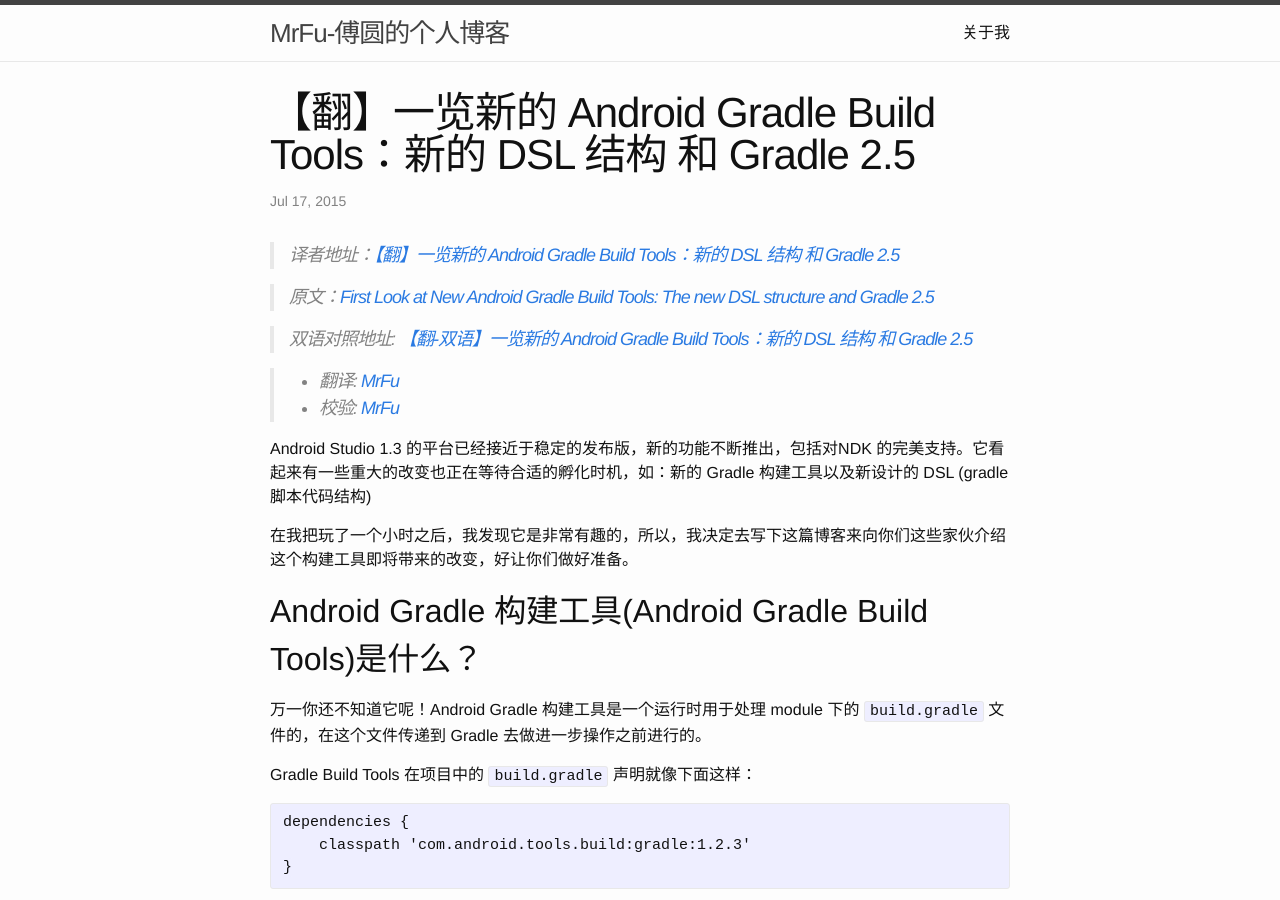
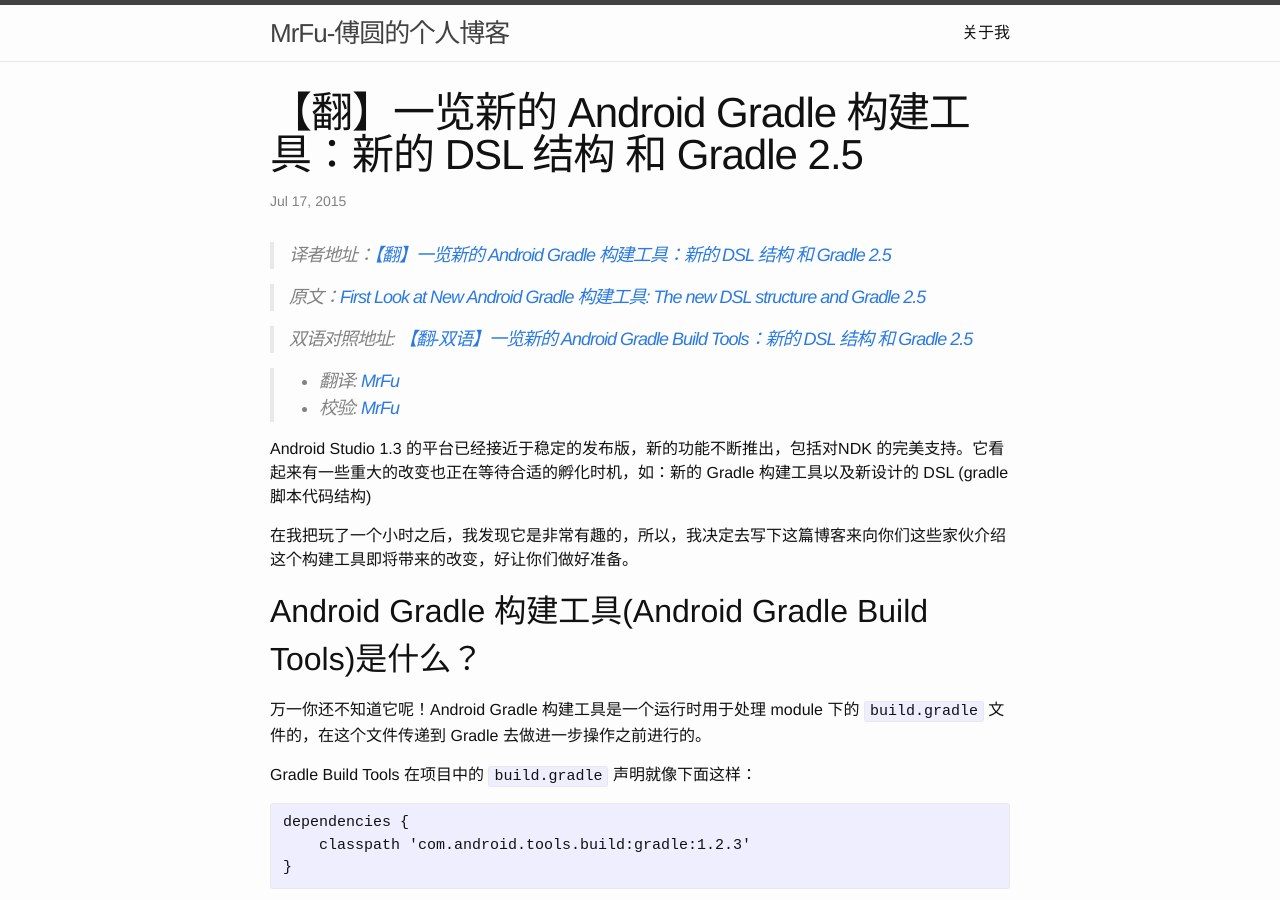
Before and after one commit to MrFuFuFu/mrfufufu.github.io, a Jekyll site: the page built from _posts/2015-07-17-New_Android_Gradle Build_Tools.markdown, in a window 1280 px wide and 900 px high. Built offline with Jekyll 4.4.1, drawn with Linux system fonts in a browser that asks for light colours; Markdown is read by kramdown in place of the engine named in the settings.

Commit message:
add blog new gradle build tools

```diff
--- a/_posts/2015-07-17-New_Android_Gradle Build_Tools.markdown
+++ b/_posts/2015-07-17-New_Android_Gradle Build_Tools.markdown
@@ -1,14 +1,14 @@
 ---
 layout: post
-title:  【翻】一览新的 Android Gradle Build Tools：新的 DSL 结构 和 Gradle 2.5
+title:  【翻】一览新的 Android Gradle 构建工具：新的 DSL 结构 和 Gradle 2.5
 date:   2015-07-17 21:27:00
 categories: Android
 ---
 
 
-> 译者地址：[【翻】一览新的 Android Gradle Build Tools：新的 DSL 结构 和 Gradle 2.5](http://mrfufufu.github.io/android/2015/07/17/New_Android_Gradle%20Build_Tools.html)
+> 译者地址：[【翻】一览新的 Android Gradle 构建工具：新的 DSL 结构 和 Gradle 2.5](http://mrfufufu.github.io/android/2015/07/17/New_Android_Gradle%20Build_Tools.html)
 
-> 原文：[First Look at New Android Gradle Build Tools: The new DSL structure and Gradle 2.5](http://inthecheesefactory.com/blog/new-gradle-build-tools-with-gradle-2.5/en)
+> 原文：[First Look at New Android Gradle 构建工具: The new DSL structure and Gradle 2.5](http://inthecheesefactory.com/blog/new-gradle-build-tools-with-gradle-2.5/en)
 
 > 双语对照地址: [【翻-双语】一览新的 Android Gradle Build Tools：新的 DSL 结构 和 Gradle 2.5](http://mrfufufu.github.io/english/2015/07/17/Translate_New_Android_Gradle_Build_Tools.html)
 
--- a/_posts/2015-07-17-Translate_New_Android_Gradle_Build_Tools.markdown
+++ b/_posts/2015-07-17-Translate_New_Android_Gradle_Build_Tools.markdown
@@ -1,15 +1,15 @@
 ---
 layout: post
-title:  【翻-双语】一览新的 Android Gradle Build Tools：新的 DSL 结构 和 Gradle 2.5
+title:  【翻-双语】一览新的 Android Gradle 构建工具：新的 DSL 结构 和 Gradle 2.5
 date:   2015-07-17 21:26:00
 categories: English
 ---
 
-> 译者地址：[【翻】一览新的 Android Gradle Build Tools：新的 DSL 结构 和 Gradle 2.5](http://mrfufufu.github.io/android/2015/07/17/New_Android_Gradle%20Build_Tools.html)
+> 译者地址：[【翻】一览新的 Android Gradle 构建工具：新的 DSL 结构 和 Gradle 2.5](http://mrfufufu.github.io/android/2015/07/17/New_Android_Gradle%20Build_Tools.html)
 
 > 原文：[First Look at New Android Gradle Build Tools: The new DSL structure and Gradle 2.5](http://inthecheesefactory.com/blog/new-gradle-build-tools-with-gradle-2.5/en)
 
-> 双语对照地址: [【翻-双语】一览新的 Android Gradle Build Tools：新的 DSL 结构 和 Gradle 2.5](http://mrfufufu.github.io/english/2015/07/17/Translate_New_Android_Gradle_Build_Tools.html)
+> 双语对照地址: [【翻-双语】一览新的 Android Gradle 构建工具：新的 DSL 结构 和 Gradle 2.5](http://mrfufufu.github.io/english/2015/07/17/Translate_New_Android_Gradle_Build_Tools.html)
 
 >* 翻译: [MrFu](http://mrfufufu.github.io/)
 >* 校验: [MrFu](http://mrfufufu.github.io/)
```
